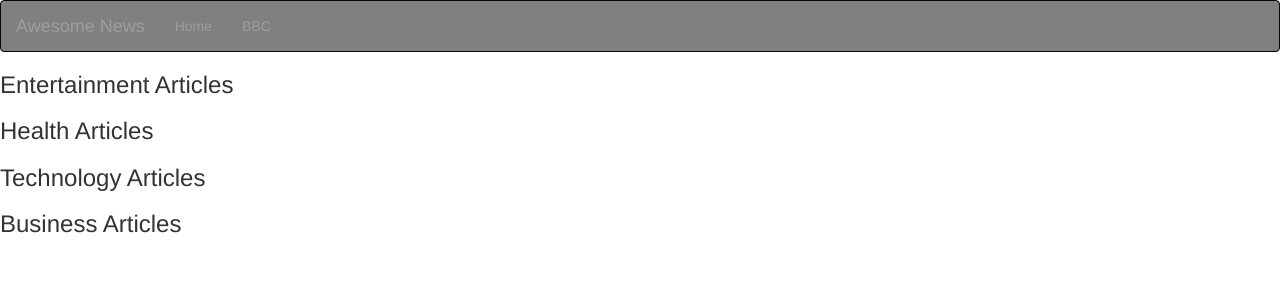
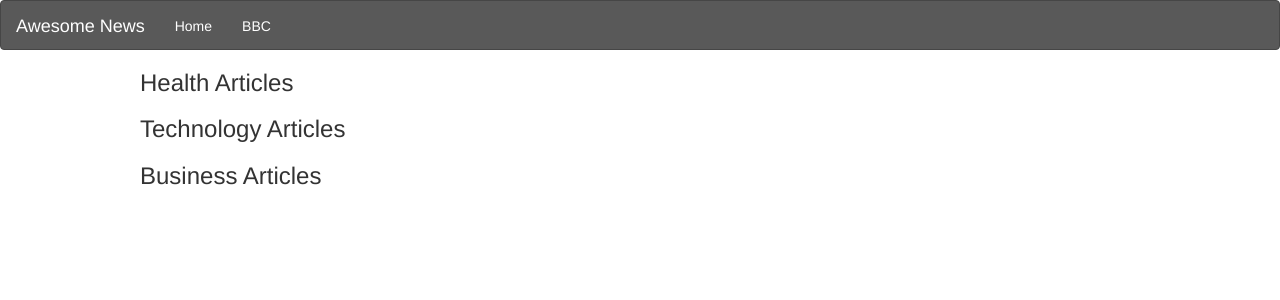
Before and after one commit to kema-ray/News-API, a Flask app: template app/templates/index.html in a window 1280 px wide. Shown: the top 300 px of the page. Run offline with Flask 2, Linux system fonts and the light colour scheme; the template is opened without the code that fills it, so the values that code supplies are empty; parts of the project's set-up code (start-up, migrations or seed data) failed here and were passed over; some libraries are stand-ins or nearby versions.

Commit message:
append styling to the cards

```diff
--- a/app/templates/index.html
+++ b/app/templates/index.html
@@ -2,10 +2,11 @@
 {% import 'macros.html' as macro %}
 
 {% block content%}
-    <h3>Entertainment Articles</h3>
+    <!-- <h3 style="text-align: center;">Political Articles</h3>
     <ul>
-        {{ macro.displayArticleList(entertainment)}}
-    </ul>
+        {{ macro.displayArticleList(political)}}
+    </ul> -->
+    <div  style="max-width:100rem; margin-left:auto; margin-right:auto; overflow: hidden; padding-top:50px; z-index: 0;">
         <h3>Health Articles</h3>
         <ul>
             {{ macro.displayArticleList(health)}}
@@ -18,4 +19,5 @@
         <ul>
             {{ macro.displayArticleList(business)}}
         </ul>
+    </div>
 {% endblock %}
--- a/app/templates/macros.html
+++ b/app/templates/macros.html
@@ -1,32 +1,28 @@
 {% macro displayArticleList(article_list) %}
 {% for article in article_list %}
-<div class="col-xs-12 col-sm-4 col-md-2 col-lg-2 movie-card">
+<!-- <div class="col-xs-12 col-sm-4 col-md-2 col-lg-2 movie-card">
     <img src="{{ article.urlToImage }}" alt="{{ article.title }} poster" class="img-responsive">
     <p class="text-center">
-        <!-- <a href="/article/{{article.name}}"> -->
+        <a href="/article/{{article.name}}">
            <p>{{ article.title|truncate(30)}}</p>
     </li>
     <button><a href="{{article.url}}">Read More</a></button>
     <p>{{article.publishedAt}}</p>
-</div>
-<!-- <div class="container p-3 w-100">
-    <div class="col p-3">
-        <div class="card p-3">
+</div> -->
+<div>
     <img src="{{article.urlToImage}}" alt="">
     <div class="card-body">
         <h3 class="card-title">{{article.title}}</h3>
         <p class="card-text">{{article.description}}</p>
-                <p class="card-text text-center">{{article.publishedAt}}</p>
-                <a href="{{article.url}}" class="card-text text-center text-decoration-none">
-                    <div class="col-6 d-grid gap-2 mx-auto">
+        <p class="card-text text-primary">{{article.publishedAt}}</p>
+        <a href="{{article.url}}" class="card-text text-decoration-none">
+            <div class="col-6 d-grid gap-2 " style="padding-bottom:20px">
                 <button class="btn btn-outline-success btn-lg" type="button">Go to Article</button>
             </div>
         </a>
     </div>
 </div>
-    </div>
 
-</div> -->
 
 {% endfor %}
 {% endmacro %}
--- a/app/templates/navbar.html
+++ b/app/templates/navbar.html
@@ -1,5 +1,5 @@
-<div class="navbar navbar-inverse" role="navigation" style="background-color: grey;">
-    <div class="container-fluid">
+<div class="navbar navbar-inverse" role="navigation" style="position: fixed; top:0; height: 32px; width: 100%; box-shadow: 8px;opacity: 0.75; backdrop-filter: blur(8px); z-index: 1;">
+    <div class="container-fluid" >
         <div class="navbar-header">
             <button type="button" class="navbar-toggle" data-toggle="collapse" data-target=".navbar-collapse">
               <span class="sr-only">Toggle navigation</span>
@@ -7,12 +7,12 @@
               <span class="icon-bar"></span>
               <span class="icon-bar"></span>
             </button>
-            <a class="navbar-brand" href="/"> Awesome News </a>
+            <a class="navbar-brand" href="/" style="color: white;"> Awesome News </a>
         </div>
         <div class="navbar-collapse collapse">
-            <ul class="nav navbar-nav">
-                <li><a href="/">Home</a></li>
-                <li><a href="https://www.bbc.com/news">BBC</a></li>
+            <ul class="nav navbar-nav" >
+                <li><a href="/" style="color: white;">Home</a></li>
+                <li><a href="https://www.bbc.com/news" style="color: white;">BBC</a></li>
             </ul>
         </div>
 
--- a/app/views.py
+++ b/app/views.py
@@ -4,11 +4,11 @@
 
 @app.route('/') #localhost:5000
 def index():
-    entertainment_articles = get_articles('entertainment')
+    # political_articles = get_articles('political')
     health_articles = get_articles('health')
     technology_articles = get_articles('technology')
     business_articles = get_articles('business')
-    return render_template('index.html',health = health_articles,technology=technology_articles,business=business_articles,entertainment=entertainment_articles)
+    return render_template('index.html',health = health_articles,business = business_articles,technology = technology_articles)
 
 @app.route('/article/<name>')
 def article(name):
```
Lines whose indentation alone changed are shown as unchanged.
